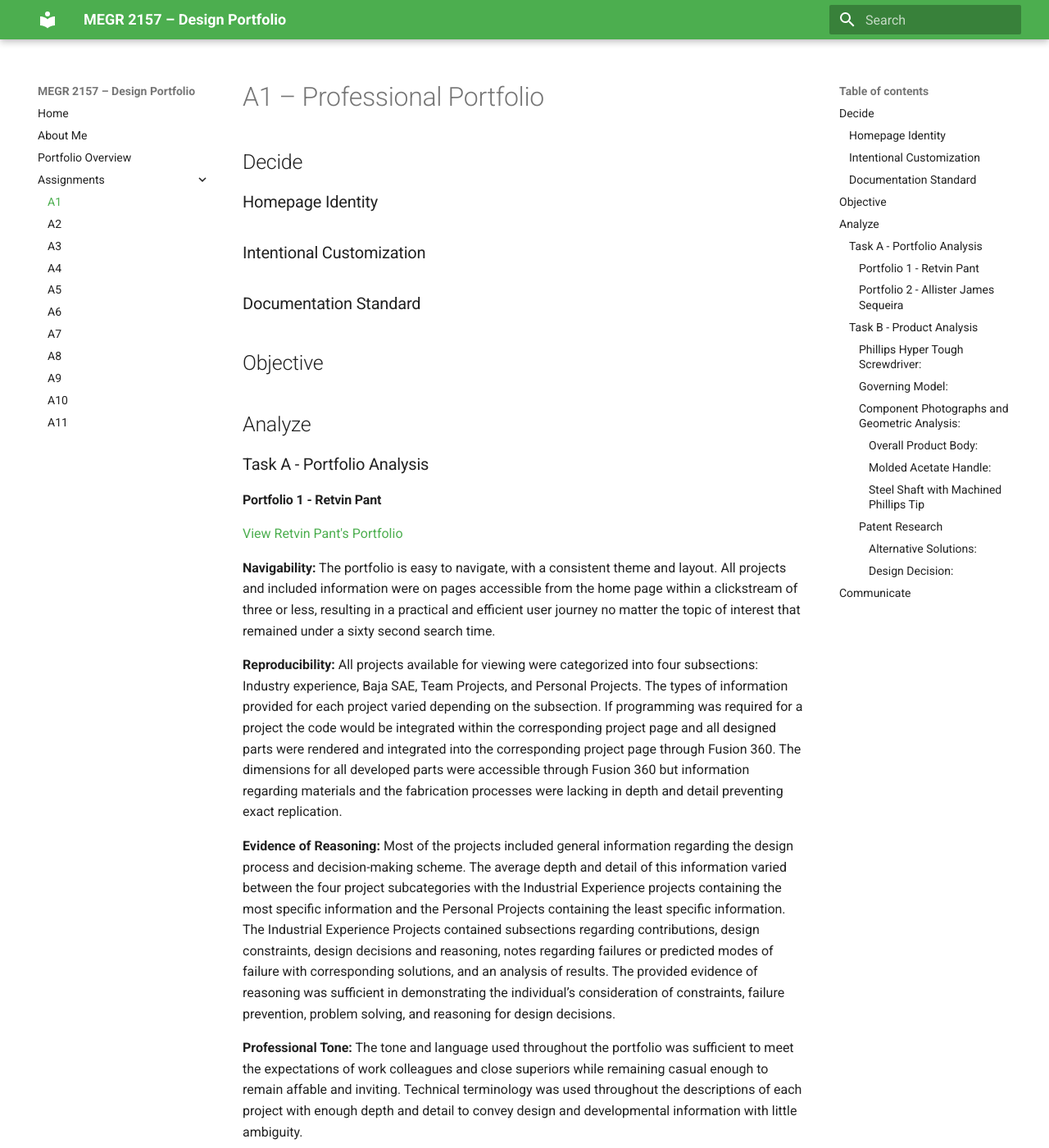
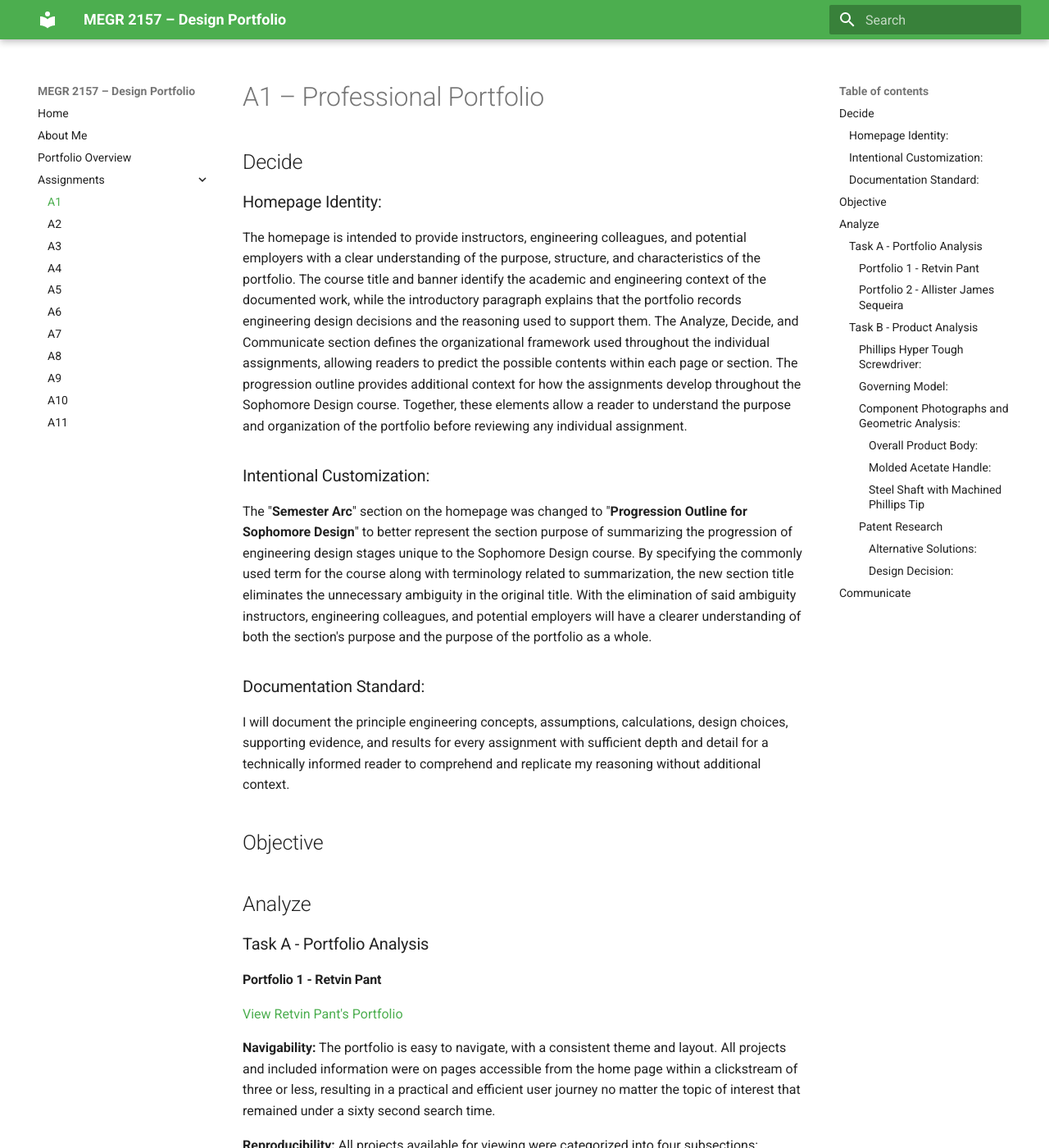
Before and after one commit to JCCorum/megr2157-portfolio, an MkDocs documentation site: the page built from docs/assignments/A01/index.md, in a window 1280 px wide and 1400 px high. Shown: the whole window at 82% size. Built offline with MkDocs 1.6.1 and Material for MkDocs 9.7.7, drawn with Linux system fonts in a browser that asks for light colours.

Commit message:
Completion of the "Decide" section of the assignment and updated certain section titles

```diff
--- a/docs/assignments/A01/index.md
+++ b/docs/assignments/A01/index.md
@@ -2,11 +2,17 @@
 
 ## Decide
 
-### Homepage Identity
+### Homepage Identity:
 
-### Intentional Customization
+The homepage is intended to provide instructors, engineering colleagues, and potential employers with a clear understanding of the purpose, structure, and characteristics of the portfolio. The course title and banner identify the academic and engineering context of the documented work, while the introductory paragraph explains that the portfolio records engineering design decisions and the reasoning used to support them. The Analyze, Decide, and Communicate section defines the organizational framework used throughout the individual assignments, allowing readers to predict the possible contents within each page or section. The progression outline provides additional context for how the assignments develop throughout the Sophomore Design course. Together, these elements allow a reader to understand the purpose and organization of the portfolio before reviewing any individual assignment.
 
-### Documentation Standard
+### Intentional Customization:
+
+The "**Semester Arc**" section on the homepage was changed to "**Progression Outline for Sophomore Design**" to better represent the section purpose of summarizing the progression of engineering design stages unique to the Sophomore Design course. By specifying the commonly used term for the course along with terminology related to summarization, the new section title eliminates the unnecessary ambiguity in the original title. With the elimination of said ambiguity instructors, engineering colleagues, and potential employers will have a clearer understanding of both the section's purpose and the purpose of the portfolio as a whole.
+
+### Documentation Standard:
+
+I will document the principle engineering concepts, assumptions, calculations, design choices, supporting evidence, and results for every assignment with sufficient depth and detail for a technically informed reader to comprehend and replicate my reasoning without additional context.
 
 ## Objective
 
```
